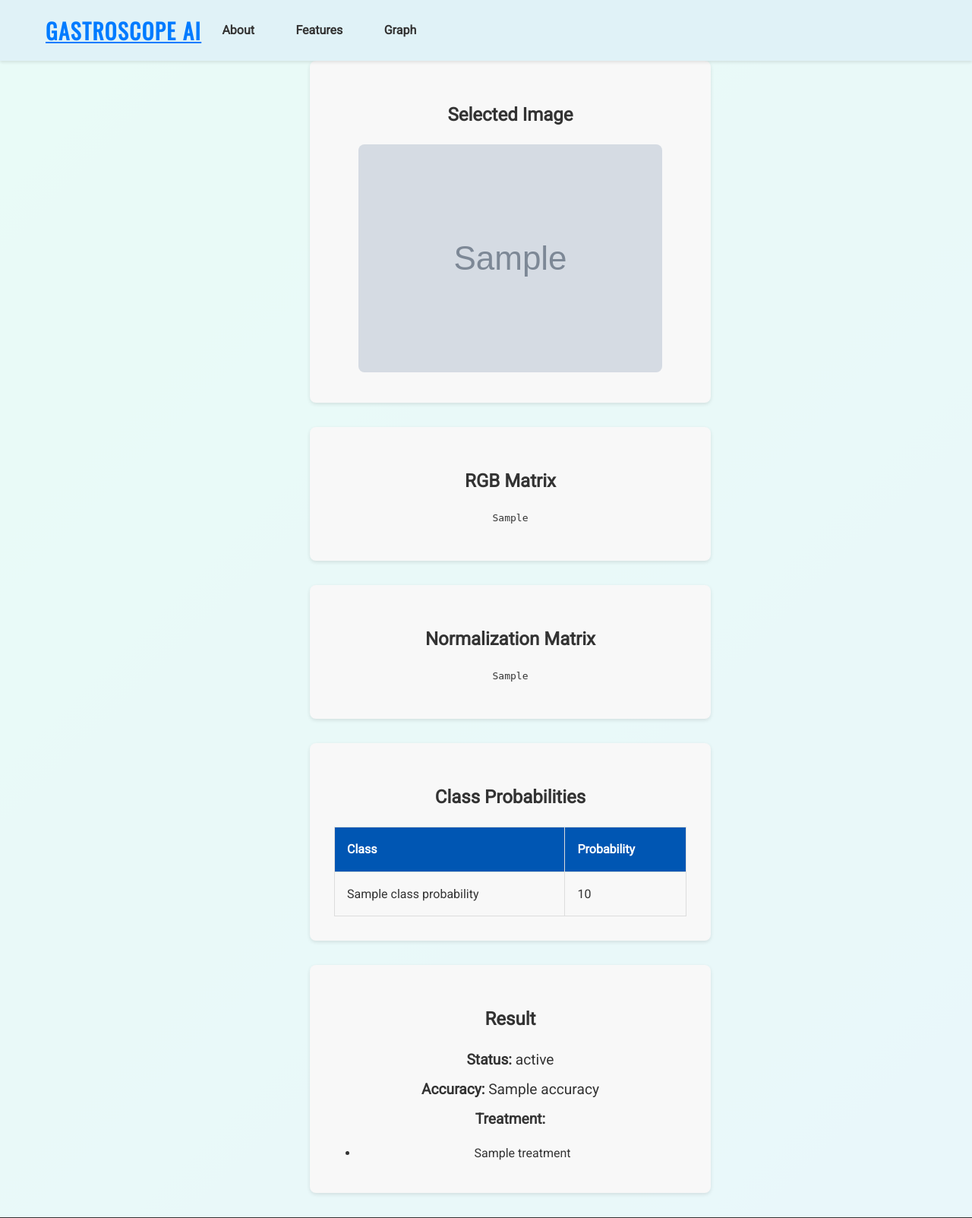
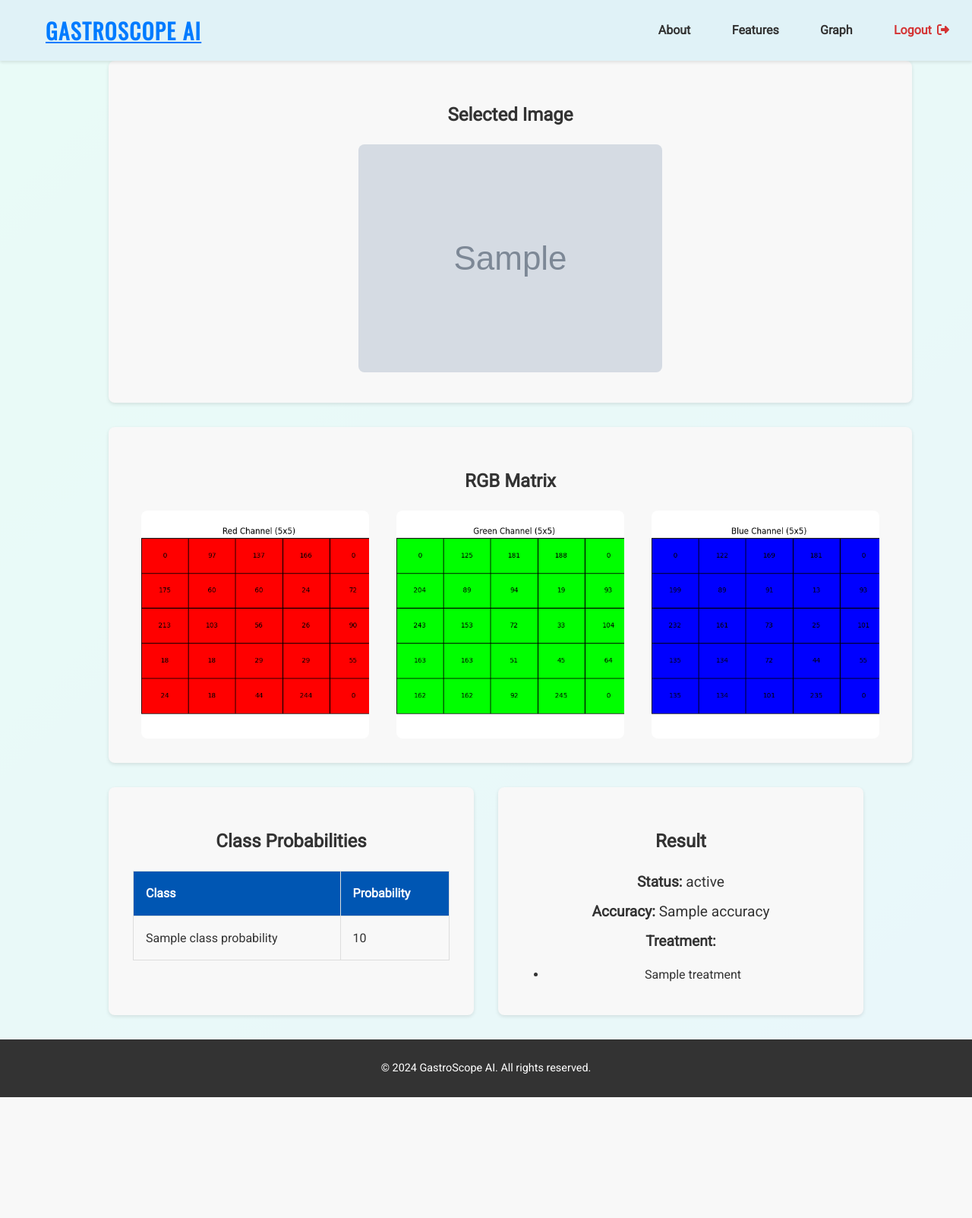
Before and after one commit to KushalJetty/GI-Disease-Detection, a Flask app: template templates/results.html in a window 1280 px wide. Shown: the top 1603 px of the page at 76% size. After the commit the page ends 1444 px from the top, so only its background shows below. Run offline with Flask 3, Linux system fonts and the light colour scheme; the template is opened without the code that fills it: most values are stand-ins (such as "Sample title", 1, 10 or a date in 2020); grey boxes marked "Sample" are stand-in pictures; parts of the project's set-up code (start-up, migrations or seed data) failed here and were passed over.

Commit message:
minor improvements

```diff
--- a/templates/header.html
+++ b/templates/header.html
@@ -7,12 +7,20 @@
   <header class="main-header">
     <div class="container header-content">
       <a href="/" class="header-logo">GastroScope AI</a>
+    </div>
     <nav class="main-nav">
       <ul class="nav-links">
         <li><a href="{{ url_for("about") }}" class="nav-link">About</a></li>
         <li><a href="{{ url_for("features") }}" class="nav-link">Features</a></li>
         <li><a href="{{ url_for("graph") }}" class="nav-link">Graph</a></li>
+        <li><a href="{{ url_for("index") }}" class="nav-link">
+          <span class="logout-text">Logout</span>
+          <span class="icon-wrapper">
+            <svg class="logout-icon" viewBox="0 0 512 512">
+              <path d="M377.9 105.9L500.7 228.7c7.2 7.2 11.3 17.1 11.3 27.3s-4.1 20.1-11.3 27.3L377.9 406.1c-6.4 6.4-15 9.9-24 9.9c-18.7 0-33.9-15.2-33.9-33.9l0-62.1-128 0c-17.7 0-32-14.3-32-32l0-64c0-17.7 14.3-32 32-32l128 0 0-62.1c0-18.7 15.2-33.9 33.9-33.9c9 0 17.6 3.6 24 9.9zM160 96L96 96c-17.7 0-32 14.3-32 32l0 256c0 17.7 14.3 32 32 32l64 0c17.7 0 32 14.3 32 32s-14.3 32-32 32l-64 0c-53 0-96-43-96-96L0 128C0 75 43 32 96 32l64 0c17.7 0 32 14.3 32 32s-14.3 32-32 32z"/>
+            </svg>
+          </span>
+        </a></li>
       </ul>
     </nav>
-    </div>
   </header>
--- a/templates/index.html
+++ b/templates/index.html
@@ -9,7 +9,7 @@
     <link href="https://fonts.googleapis.com/css2?family=Montserrat:wght@700&family=Roboto&family=Roboto+Mono&display=swap" rel="stylesheet">
     <link rel="stylesheet" href="..\static\assets\css\main.css"> <link rel="stylesheet" href="..\static\assets\css\index.css">
 </head>
-<body>
+<body class="index-page">
     <div class="site-wrapper">
         <div id="header-container"></div>
         <main class="main-content">
--- a/templates/login.html
+++ b/templates/login.html
@@ -9,7 +9,8 @@
     <link href="https://fonts.googleapis.com/css2?family=Montserrat:wght@700&family=Roboto&family=Roboto+Mono&display=swap" rel="stylesheet">
     <link rel="stylesheet" href="..\static\assets\css\main.css"> <link rel="stylesheet" href="..\static\assets\css\login.css">
 </head>
-<body>
+<!-- index.html -->
+<body class="login-page">
   <div id="header-container"></div>
       <!-- Login Form -->
       <main class="main-content">
--- a/templates/results.html
+++ b/templates/results.html
@@ -7,13 +7,13 @@
     <link rel="preconnect" href="https://fonts.googleapis.com">
     <link rel="preconnect" href="https://fonts.gstatic.com" crossorigin>
     <link href="https://fonts.googleapis.com/css2?family=Montserrat:wght@700&family=Roboto&family=Roboto+Mono&display=swap" rel="stylesheet">
-    <link rel="stylesheet" href="..\static\assets\css\main.css"> <link rel="stylesheet" href="..\static\assets\css\results.css">
+    <link rel="stylesheet" href="..\static\assets\css\main.css">
+    <link rel="stylesheet" href="..\static\assets\css\results.css">
 </head>
 <body>
     <div id="header-container"></div>
     <main class="main-content">
       <div class="results-container">
-    <!-- Selected Image -->
           <div class="result-card">
               <h2>Selected Image</h2>
               {% if (ImageDisplay) %}
@@ -21,19 +21,16 @@
               {% endif %}
           </div>
 
-    <!-- RGB Matrix -->
           <div class="result-card">
               <h2>RGB Matrix</h2>
-      <pre>{{ rgb_matrix }}</pre>
+              <div class="image-container">
+                  <img src="{{ url_for('static', filename='red.png') }}" alt="Red">
+                  <img src="{{ url_for('static', filename='green.png') }}" alt="Green">
+                  <img src="{{ url_for('static', filename='blue.png') }}" alt="Blue">
+              </div>
           </div>
 
-    <!-- Normalization Matrix -->
-    <div class="result-card">
-      <h2>Normalization Matrix</h2>
-      <pre>{{ normalization_matrix }}</pre>
-    </div>
-
-    <!-- Class Probabilities -->
+          <div class="results-row">
               <div class="class-probabilities-card">
                   <h2>Class Probabilities</h2>
                   <div class="class-probabilities">
@@ -56,7 +53,6 @@
                   </div>
               </div>
 
-    <!-- Result -->
               <div class="result-main">
                   <h2>Result</h2>
                   {% if (status) %}
@@ -69,6 +65,7 @@
                       {% endfor %}
                   </ul>
                   {% endif %}
+              </div>
           </div>
       </div>
   </main>
```
Lines whose indentation alone changed are shown as unchanged.
